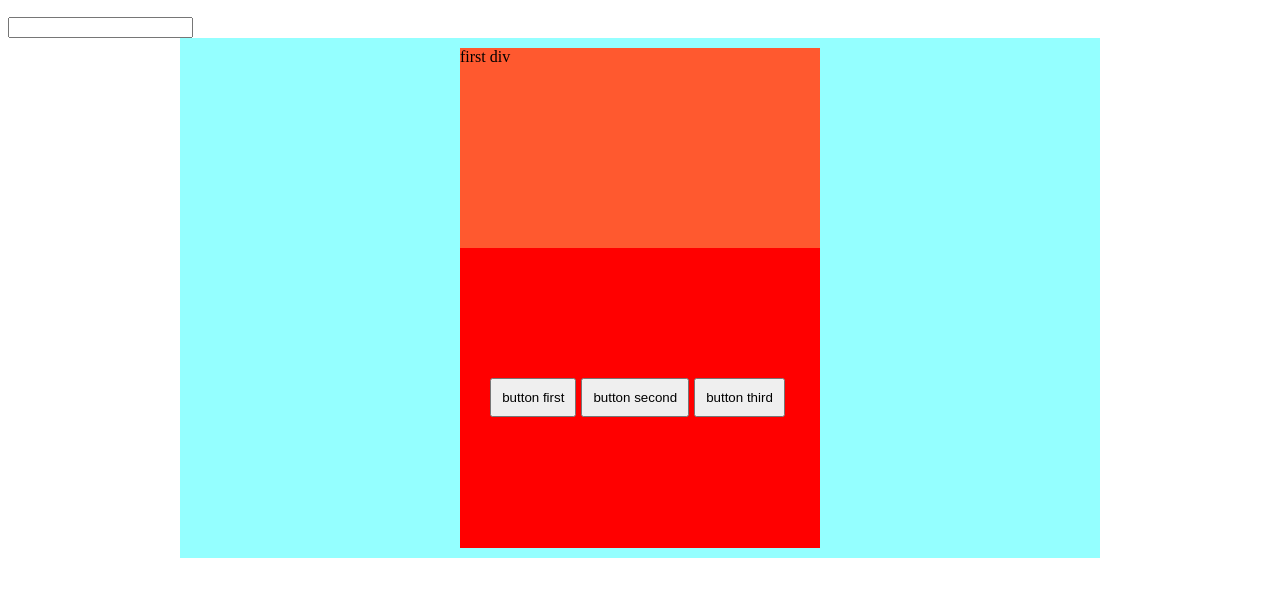
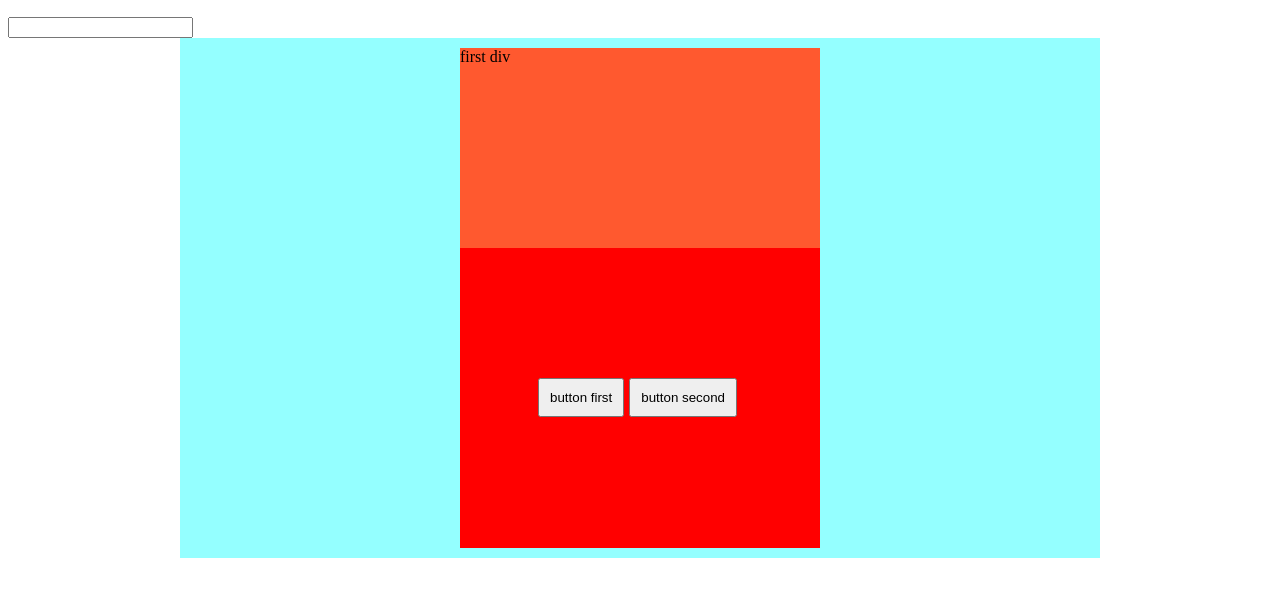
Before and after one commit to aqsya/shopee, a plain HTML site: page index.html in a window 1280 px wide. Shown: the part 110-706 px from the top of the page. Drawn offline with nearby package versions, Linux system fonts and the light colour scheme.

Commit message:
Update index.html

```diff
--- a/index.html
+++ b/index.html
@@ -61,7 +61,7 @@
         <div class="second" id="second-box">
             <button onclick="hey()">button first</button>
             <button>button second</button>
-            <button>button third</button>
+
         </div>
     </div>
 </body>
```
